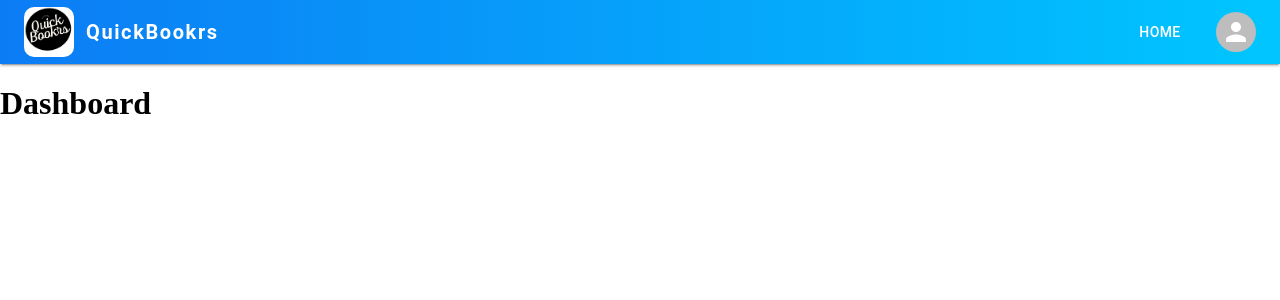
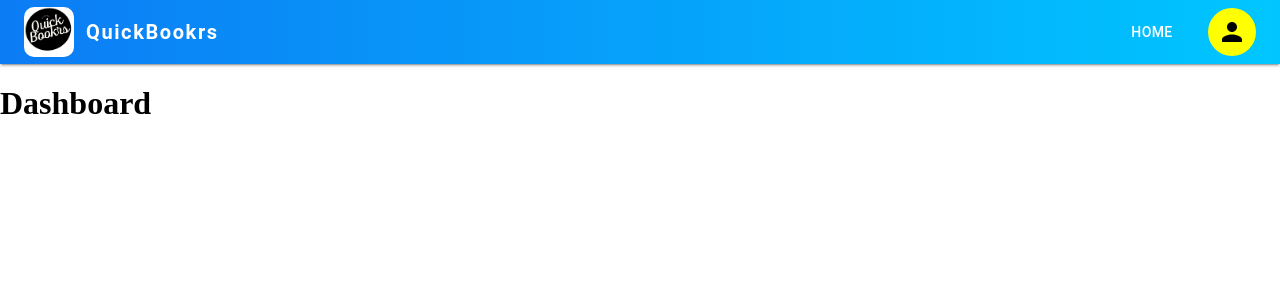
Before and after one commit to sachin0117/Appointment-Booking-App, a React (Vite) app: page /dashboard in a window 1280 px wide. Shown: the top 300 px of the page. Built offline with nearby package versions, Linux system fonts and the light colour scheme.

Commit message:
generating initial

```diff
--- /dev/null
+++ b/src/helpers/GetInitials.tsx
@@ -0,0 +1,17 @@
+
+
+function getInitials(fullname: string) {
+  if (!fullname) {
+    return;
+  }
+  const parts = fullname.trim().split(' ').filter((part) => part !== '')
+  if (parts.length === 0) {
+    return;
+  }
+  const first = parts[0][0].toUpperCase();
+  if (parts.length === 1) return first;
+  const second = parts[1][0].toUpperCase();
+  return first + second;
+}
+
+export {getInitials}
--- a/src/layout/header/Navbar.tsx
+++ b/src/layout/header/Navbar.tsx
@@ -11,6 +11,7 @@ import Tooltip from '@mui/material/Tooltip';
 import { useEffect, useState } from 'react';
 import Logo from "../../assets/QuickBookrs.png"
 import { useNavigate } from 'react-router-dom';
+import { getInitials } from '../../helpers/GetInitials';
 
 
 
@@ -18,6 +19,10 @@ export default function Navbar() {
   const [anchorEl, setAnchorEl] = useState<null | HTMLElement>(null);
   const [role, setRole] = useState<string | null>(null);
   const navigate = useNavigate();
+
+  const userData = localStorage.getItem("userData");
+  const fullname = userData ? JSON.parse(userData).fullname : "";
+  const initials = getInitials(fullname);
 
   useEffect(() => {
     const userData = localStorage.getItem('userData');
@@ -59,7 +64,7 @@ export default function Navbar() {
         <Box sx={{ flexGrow: 0, ml: 2 }}>
           <Tooltip title="Account settings">
             <IconButton onClick={handleOpenMenu} sx={{ p: 0 }}>
-              <Avatar alt="User" src="" />
+              <Avatar alt="User" src="" sx={{padding:.5, bgcolor: "yellow", color:"black"}}>{initials}</Avatar>
             </IconButton>
           </Tooltip>
           <Menu
```
